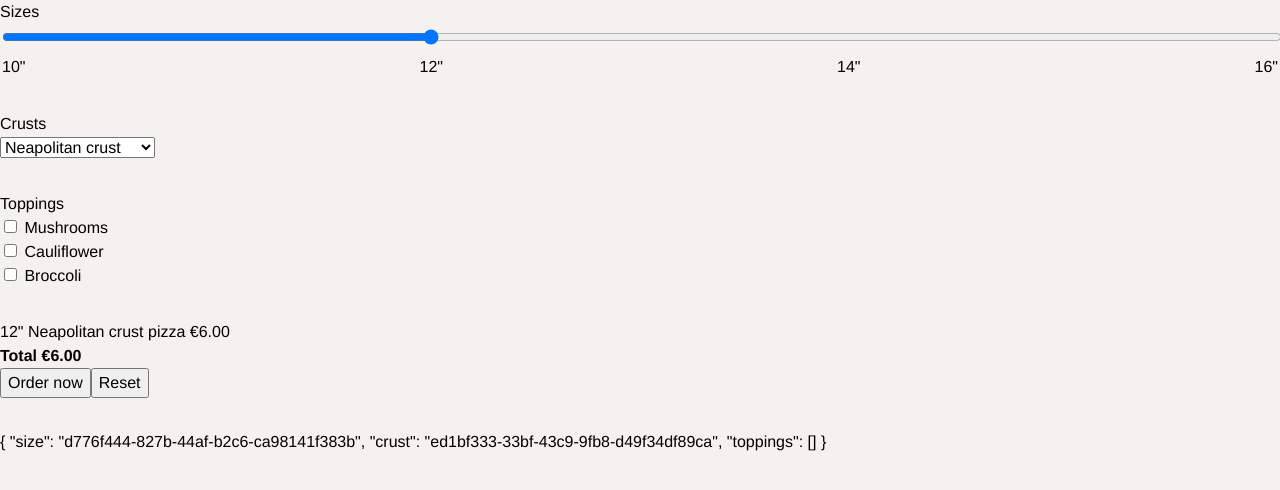
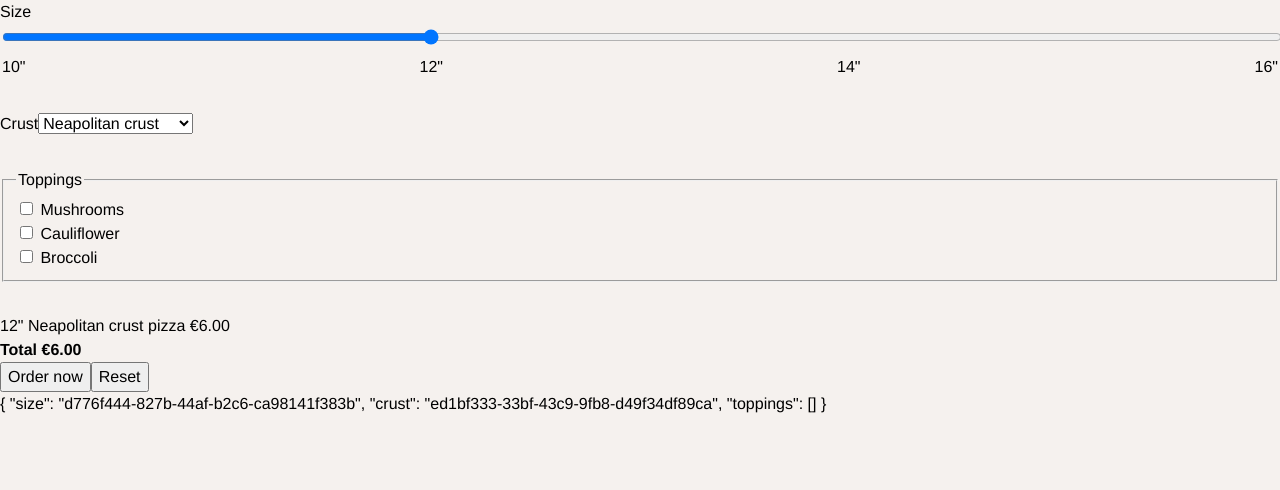
Before and after one commit to sonjastrieder/pizza-maker, a Vue app: page / in a window 1280 px wide. Shown: the top 490 px of the page. Built offline with nearby package versions, Linux system fonts and the light colour scheme.

Commit message:
Refactor order inputs for easier styling

```diff
--- a/src/components/Crust.vue
+++ b/src/components/Crust.vue
@@ -1,6 +1,7 @@
 <template>
   <div>
-    <select @change="handleChange">
+    <label for="crust">Crust</label>
+    <select id="crust" @change="handleChange">
       <option v-for="crust in options" :key="crust.id" :value="crust.id" :selected="crust.id === selected">
         {{ crust.name }}
       </option>
--- /dev/null
+++ b/src/components/OrderInputs.vue
@@ -0,0 +1,41 @@
+<template>
+  <div>
+    <Sizes :options="sizes" :selected="selection.size" @change="selectSize" />
+    <Crust :options="crusts" :selected="selection.crust" @change="selectCrust" />
+    <Toppings :options="toppings" :selected="selection.toppings" @change="selectToppings" />
+  </div>
+</template>
+
+<script>
+import { inject } from "vue";
+import { PIZZA_STORE_KEY } from "@/common/constants";
+import Toppings from "./Toppings.vue";
+import Sizes from "./Sizes.vue";
+import Crust from "./Crust.vue";
+
+export default {
+  components: { Toppings, Sizes, Crust },
+  async setup() {
+    const { status, sizes, crusts, toppings, selection, selectToppings, selectSize, selectCrust, reset } =
+      inject(PIZZA_STORE_KEY);
+
+    await status.value;
+
+    return {
+      sizes,
+      crusts,
+      toppings,
+      selection,
+      selectSize,
+      selectToppings,
+      selectCrust,
+    };
+  },
+};
+</script>
+
+<style scoped>
+div {
+  margin-bottom: 2rem;
+}
+</style>
--- a/src/components/PizzaMaker.vue
+++ b/src/components/PizzaMaker.vue
@@ -1,17 +1,6 @@
 <template>
   <form @submit.prevent>
-    <div>
-      Sizes
-      <Sizes :options="sizes" :selected="selection.size" @change="selectSize" />
-    </div>
-    <div>
-      Crusts
-      <Crust :options="crusts" :selected="selection.crust" @change="selectCrust" />
-    </div>
-    <div>
-      Toppings
-      <Toppings :options="toppings" :selected="selection.toppings" @change="selectToppings" />
-    </div>
+    <OrderInputs />
     <div>
       <OrderDetails />
       <div>
@@ -28,16 +17,14 @@
 <script>
 import { inject } from "vue";
 import { PIZZA_STORE_KEY } from "@/common/constants";
-import Toppings from "./Toppings.vue";
-import Sizes from "./Sizes.vue";
-import Crust from "./Crust.vue";
+
+import OrderInputs from "./OrderInputs.vue";
 import OrderDetails from "./OrderDetails.vue";
 
 export default {
-  components: { Toppings, Sizes, Crust, OrderDetails },
+  components: { OrderInputs, OrderDetails },
   async setup() {
-    const { status, sizes, crusts, toppings, selection, selectToppings, selectSize, selectCrust, reset } =
-      inject(PIZZA_STORE_KEY);
+    const { status, reset, selection } = inject(PIZZA_STORE_KEY);
 
     await status.value;
 
@@ -46,22 +33,10 @@ export default {
     };
 
     return {
-      sizes,
-      crusts,
-      toppings,
-      selection,
-      selectSize,
-      selectToppings,
-      selectCrust,
       reset,
       submit,
+      selection,
     };
   },
 };
 </script>
-
-<style scoped>
-div {
-  margin-bottom: 2rem;
-}
-</style>
--- a/src/components/Sizes.vue
+++ b/src/components/Sizes.vue
@@ -1,6 +1,8 @@
 <template>
   <div class="range">
+    <label for="size">Size</label>
     <input
+      id="size"
       type="range"
       min="0"
       :max="options.length - 1"
--- a/src/components/Toppings.vue
+++ b/src/components/Toppings.vue
@@ -1,5 +1,6 @@
 <template>
-  <div>
+  <fieldset>
+    <legend>Toppings</legend>
     <div v-for="topping in options" :key="topping.id">
       <label>
         <input
@@ -12,7 +13,7 @@
         {{ topping.name }}</label
       >
     </div>
-  </div>
+  </fieldset>
 </template>
 
 <script>
```
